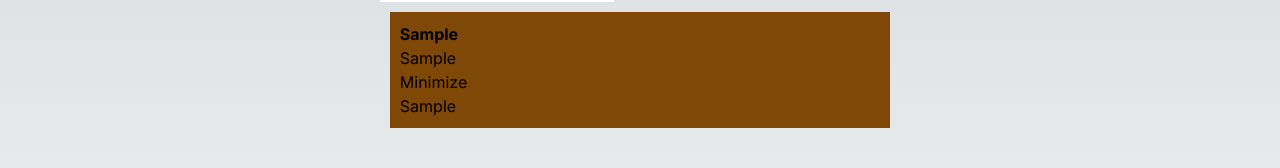
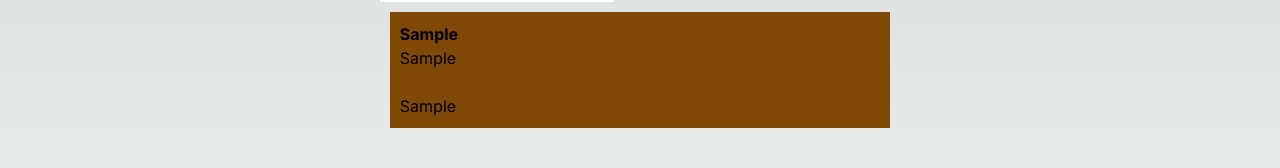
Before and after one commit to RisingSatalite/flashcards, a Next.js app: page / in a window 1280 px wide. Both pictures are taken after typing "Sample", "Sample" into the empty fields and a click on the button "Add Card". Shown: the part 172-340 px from the top of the page. Built offline with nearby package versions, Linux system fonts and the light colour scheme.

Commit message:
flipable

```diff
--- a/src/component/flashcards.js
+++ b/src/component/flashcards.js
@@ -2,6 +2,7 @@
 
 import { useState } from "react";
 import Flipable from "./flipable";
+import FlipableAlt from "./flipablealt";
 
 export default function FlashCards() {
   const [cards, setCards] = useState([]);
--- a/src/component/flipable.js
+++ b/src/component/flipable.js
@@ -10,8 +10,6 @@ const Flipable = ({ mode1, mode2 }) => {
   return (
     <div class="show">
       <button onClick={toggleVisibility}>
-        {isOpen ? 'Minimize' : 'Open'}
-      </button>
         <br/>
         {!isOpen && (
             <span className="collapsible-content">
@@ -23,6 +21,7 @@ const Flipable = ({ mode1, mode2 }) => {
             {mode2}
             </span>
         )}
+        </button>
     </div>
   );
 };
```
Lines whose indentation alone changed are shown as unchanged.
